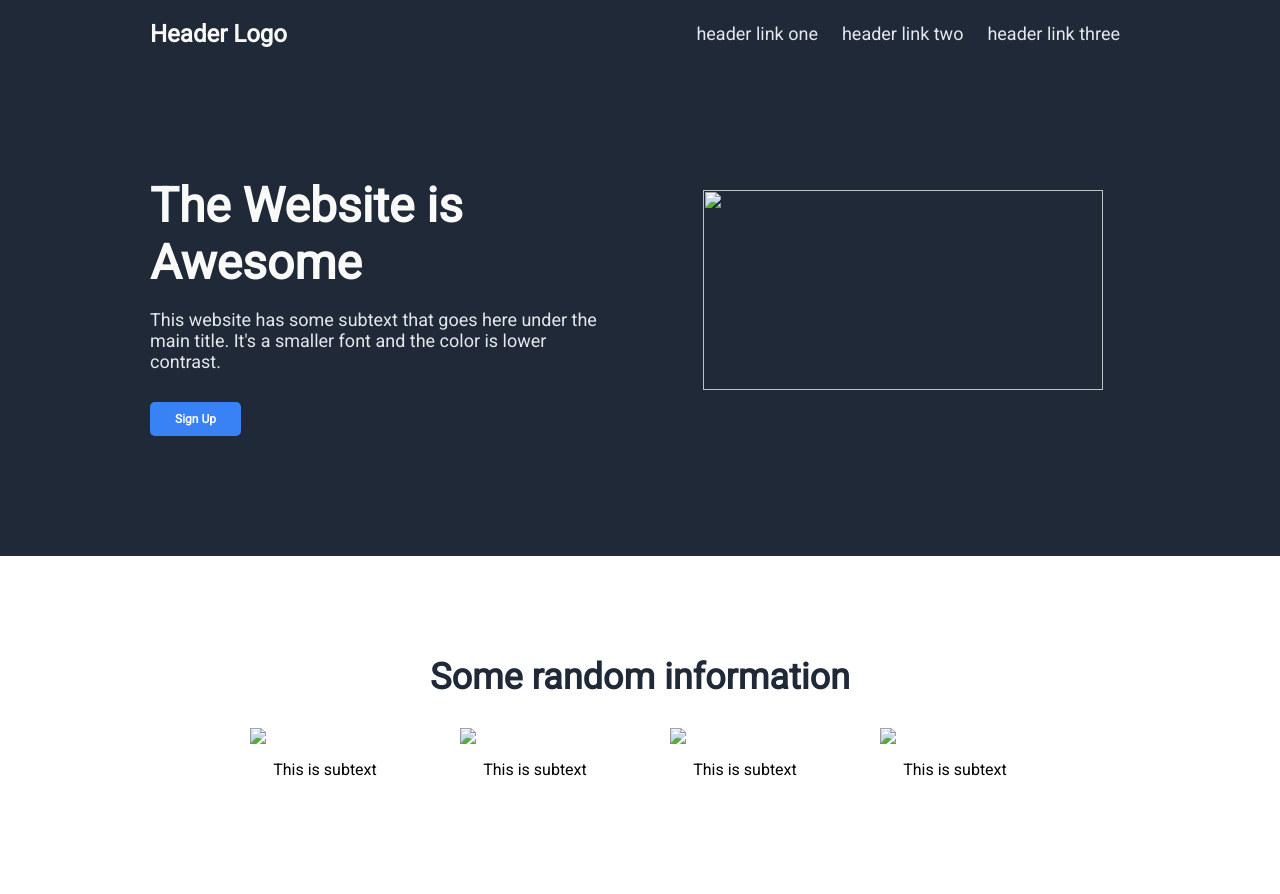
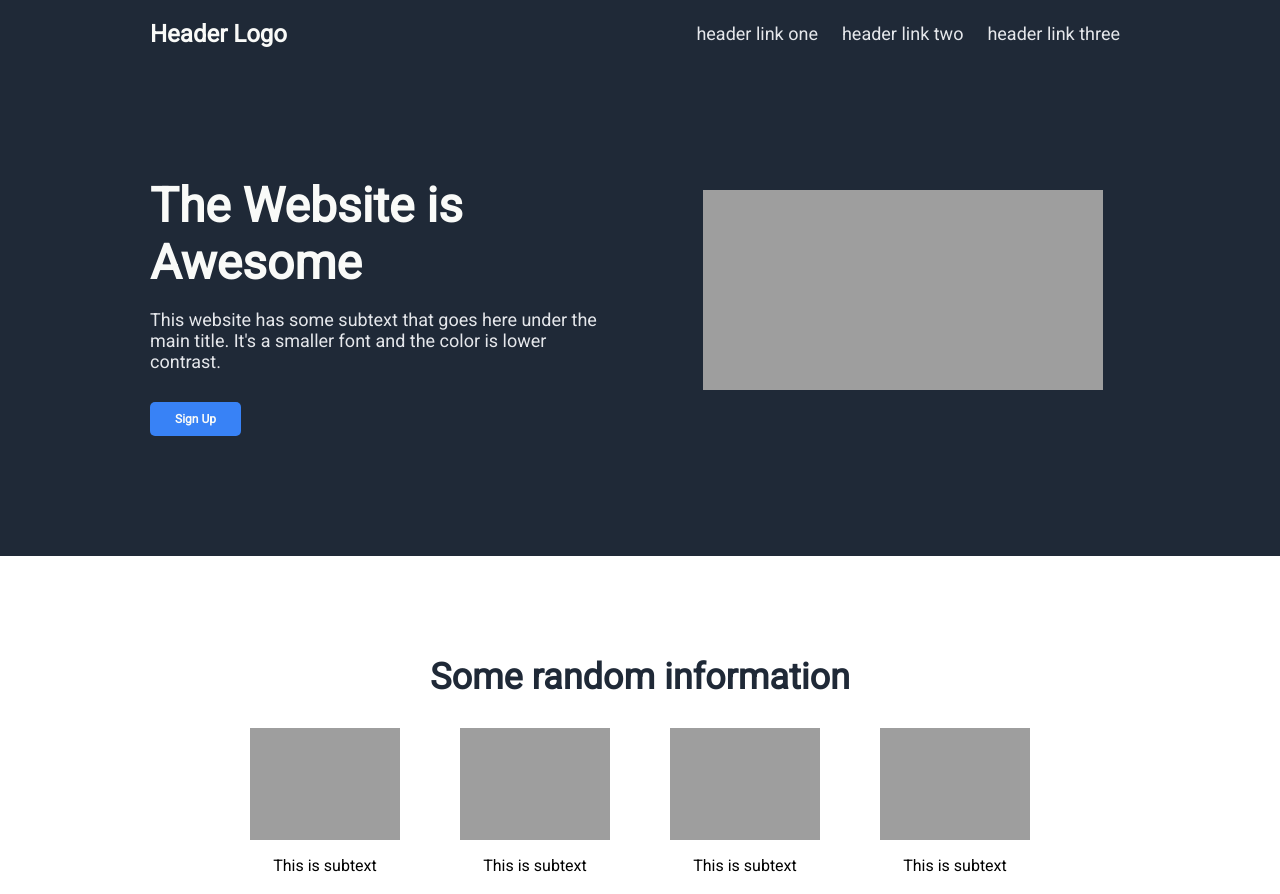
Before and after one commit to muthiasalam/landing-page, a plain HTML site: page index.html in a window 1280 px wide. Shown: the top 894 px of the page. Drawn offline with Linux system fonts and the light colour scheme; the site is published under a folder, as on GitHub Pages, so addresses that start at the root find nothing.

Commit message:
Update index.html

```diff
--- a/index.html
+++ b/index.html
@@ -25,26 +25,26 @@
             <a href="#" class="buttonsignup">Sign Up</a>
         </div>
         <div class="hero-right">
-            <img src="/materials/colors.jpg">
+            <img src="materials/colors.jpg">
         </div>
     </div>
     <div class="Container info">
             <h2>Some random information</h2>
         <div class="image-container">
             <div class = "image">
-                <img src = "/materials/blue.jpg">
+                <img src = "materials/blue.jpg">
                 <p>This is subtext</p>
             </div>
             <div class = "image">
-                <img src = "/materials/gold.jpg">
+                <img src = "materials/gold.jpg">
                 <p>This is subtext</p>
             </div>
             <div class = "image">
-                <img src = "/materials/pink.jpg">
+                <img src = "materials/pink.jpg">
                 <p>This is subtext</p>
             </div>
             <div class = "image">
-                <img src = "/materials/purple.jpg">
+                <img src = "materials/purple.jpg">
                 <p>This is subtext</p>
             </div>
         </div>
```
